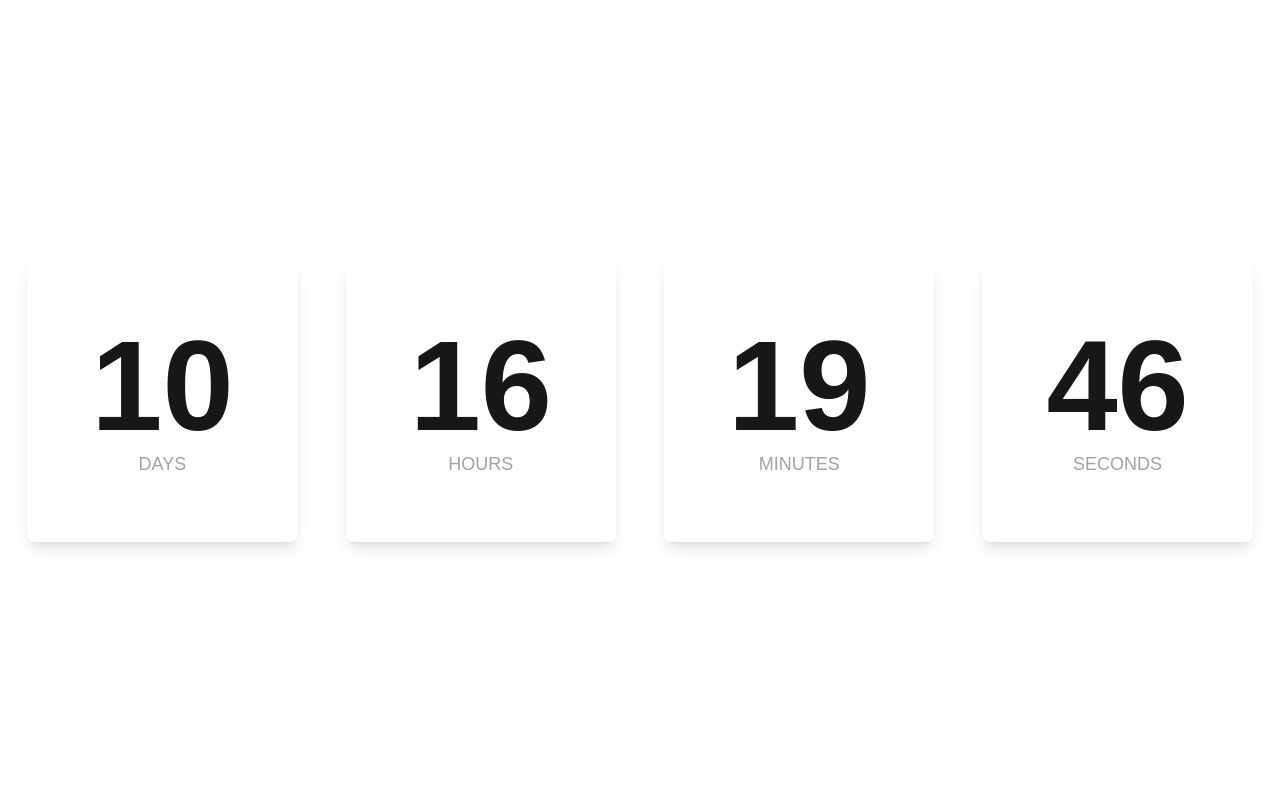
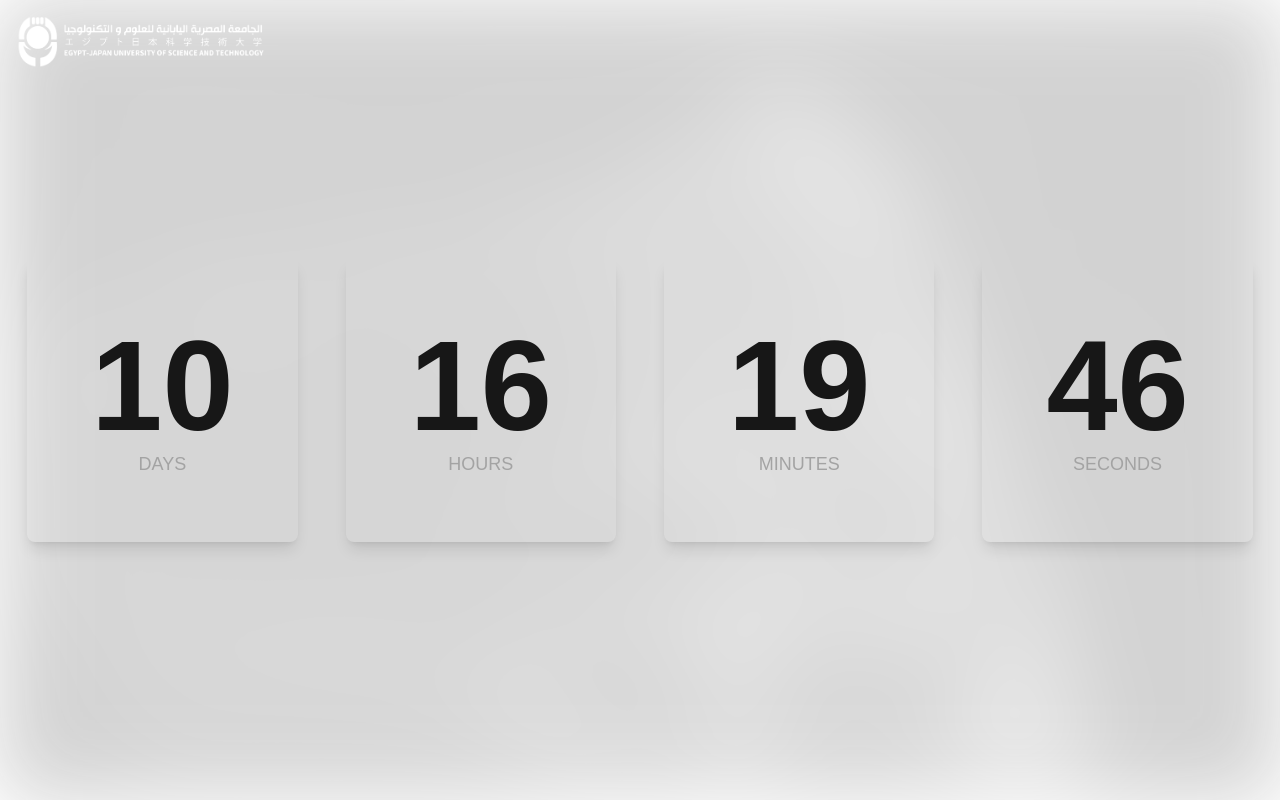
Before and after one commit to Ebrahim-Ramadan/ejust-powerlifting-contest, a Next.js app: page /countdown in a window 1280 px wide. Built offline with nearby package versions, Linux system fonts and the light colour scheme.

Commit message:
added countdown bg

```diff
--- a/app/countdown/layout.tsx
+++ b/app/countdown/layout.tsx
@@ -1,3 +1,4 @@
+import Image from 'next/image';
 import React from 'react';
 
 export default function Layout({
@@ -5,5 +6,17 @@ export default function Layout({
 }: {
   children: React.ReactNode;
 }) {
-  return <>{children}</>;
+  return <>
+  {children}
+  <Image
+        src="/countdown.png"
+        alt="Background"
+        layout="fill"
+        objectFit="cover"
+        priority={false}
+
+        quality={10}
+        className="-z-10 opacity-20 blur-2xl grayscale"
+      />
+  </>;
 }
--- a/app/page.tsx
+++ b/app/page.tsx
@@ -3,7 +3,7 @@ import Image from "next/image";
 
 export default function Home() {
   return (
-    <div className="relative flex flex-col items-center justify-center h-screen">
+    <div className=" relative flex flex-col items-center justify-center h-screen">
       <Image
         src="/home bg.jpeg"
         alt="Background"
@@ -12,10 +12,10 @@ export default function Home() {
         priority={false}
 
         quality={10}
-        className="-z-10 opacity-20 blur-sm"
+        className="-z-10 opacity-20 blur-md "
       />
 
-      <p className="text-4xl md:text-8xl font-bold text-center text-white drop-shadow-xl">
+      <p className="text-4xl md:text-8xl font-bold text-center text-white drop-shadow-xl px-2">
         E-JUST Powerlifting <span className="text-[#EB2028]">Championship</span>
       </p>
     </div>
```
Also changed, not shown: public/countdown.png (added).
